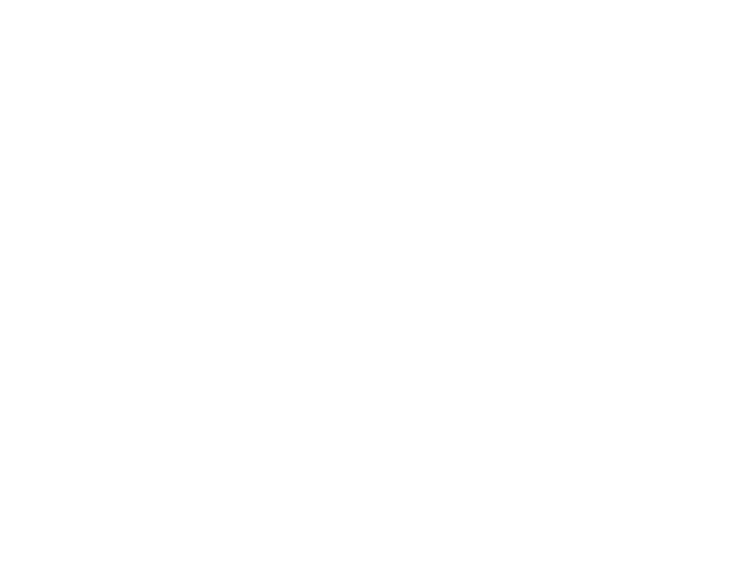
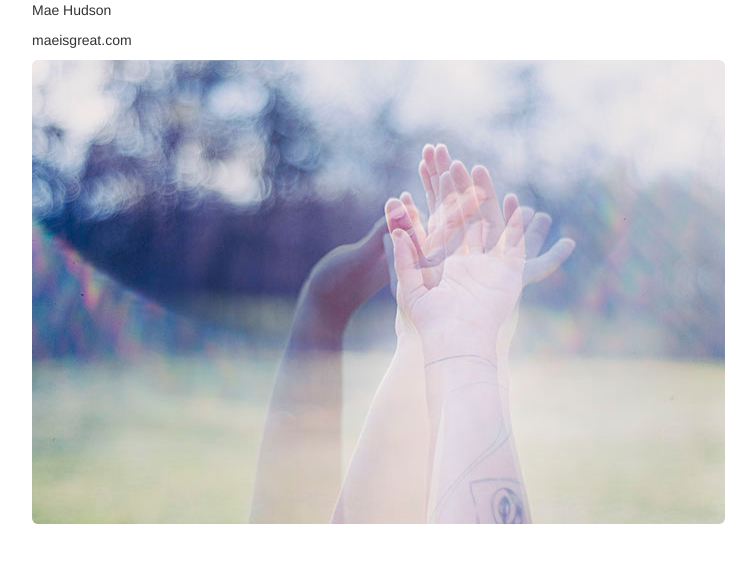
Before and after one commit to maeisgreat/maeisgreat.github.io, a plain HTML site: page index.html in a window 1280 px wide. Shown: the whole page, without its empty margins (38-794 px from the left). Drawn offline with nearby package versions, Linux system fonts and the light colour scheme.

Commit message:
added picture

```diff
--- a/index.html
+++ b/index.html
@@ -2,8 +2,23 @@
 <html>
 <head>
 	<title>Mae Is Great</title>
+	<link rel="stylesheet" href="https://maxcdn.bootstrapcdn.com/bootstrap/3.3.6/css/bootstrap.min.css" integrity="sha384-1q8mTJOASx8j1Au+a5WDVnPi2lkFfwwEAa8hDDdjZlpLegxhjVME1fgjWPGmkzs7" crossorigin="anonymous">
 </head>
 <body>
 
+<div class="row">
+	 <div class="container">
+	 		<p>Mae Hudson</p>
+	 		<p>maeisgreat.com</p>
+	 </div>
+</div>
+
+
+<div class="row">
+	<div class="container">
+		<img class="img-rounded" src="images/hudson_portfolio_10.jpg">
+	</div>
+</div>
+
 </body>
 </html>
```
Also changed, not shown: images/hudson_portfolio_10.jpg (added), 1 other file.
